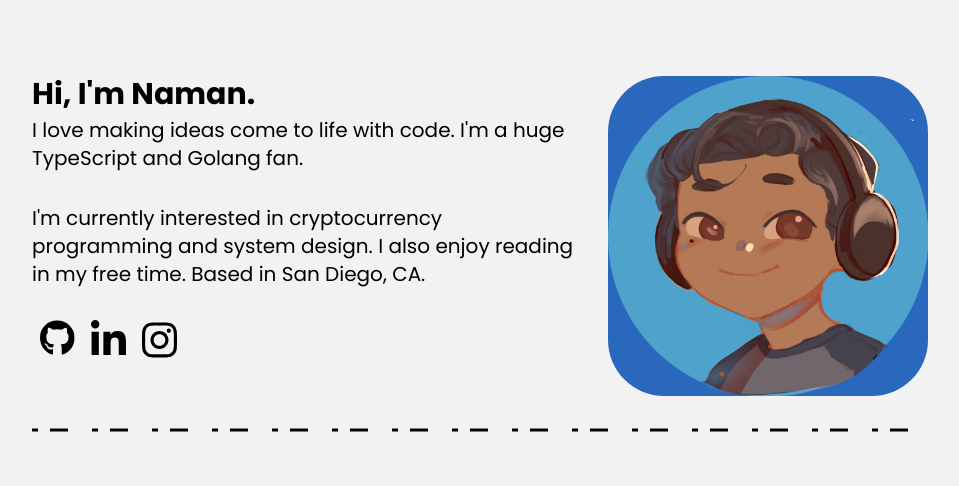
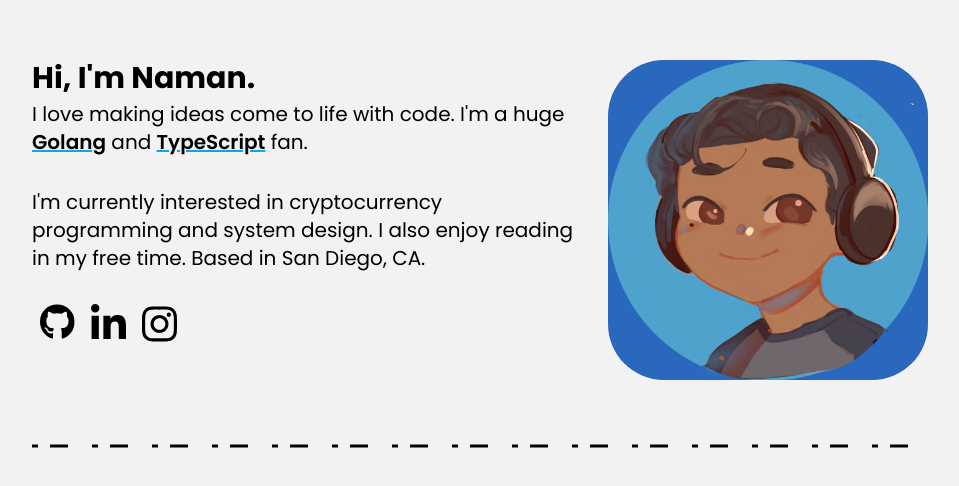
Before and after one commit to prosavage/personal-site-v3, a Next.js app: page / in a window 1280 px wide. Shown: the part 146-632 px from the top of the page, without its empty margins (160-1119 px from the left). Built offline with nearby package versions, Linux system fonts and the light colour scheme.

Commit message:
Use components, and introduce links

```diff
--- /dev/null
+++ b/src/app/Hero.tsx
@@ -0,0 +1,27 @@
+import React, { Fragment } from "react"
+import { Biolinks } from "./Biolinks";
+import Image from "next/image"
+import { Link } from "@/components/Link";
+
+interface HeroProps {
+
+}
+
+export const Hero: React.FC<HeroProps> = ({ }) => {
+      return (
+            <Fragment>
+                  <div className="flex flex-row items-start w-full">
+                        <div className='mr-8'>
+                              <p className="h-10 text-2xl md:text-3xl font-bold">Hi, I&apos;m Naman.</p>
+                              <p className="text-lg md:text-xl">I love making ideas come to life with code. I&apos;m a huge <Link href={"https://go.dev/"}>Golang</Link> and <Link href={"https://www.typescriptlang.org/"}>TypeScript</Link> fan.</p>
+                              <p className="text-lg md:text-xl mt-8">I&apos;m currently interested in cryptocurrency programming and system design. I also enjoy reading in my free time. Based in San Diego, CA.</p>
+                              <Biolinks />
+                        </div>
+                        <div className={"hidden md:flex"}>
+                              <Image src={"/hero.png"} alt={"Naman's Profile Picture"} width={2000} height={2000} className="max-w-xs rounded-4xl" />
+                        </div>
+                  </div>
+                  <img src={"/hero-seperator.svg"} alt={"hero-seperator-border"} className={"w-full h-[4px] mt-16"} />
+            </Fragment>
+      );
+}
--- a/src/app/page.tsx
+++ b/src/app/page.tsx
@@ -1,23 +1,11 @@
-import { Biolinks } from './Biolinks'
-import Image from "next/image"
+import { Hero } from "./Hero";
 
 export default function Home() {
 
   return (
     <main className="flex min-h-screen flex-col justify-center p-12 md:p-24 items-center">
       <div className="max-w-4xl">
-        <div className="flex flex-row items-start w-full">
-          <div className='mr-8'>
-            <p className="h-10 text-2xl md:text-3xl font-bold">Hi, I&apos;m Naman.</p>
-            <p className="text-lg md:text-xl">I love making ideas come to life with code. I&apos;m a huge TypeScript and Golang fan.</p>
-            <p className="text-lg md:text-xl mt-8">I&apos;m currently interested in cryptocurrency programming and system design. I also enjoy reading in my free time. Based in San Diego, CA.</p>
-            <Biolinks />
-          </div>
-          <div className={"hidden md:flex"}>
-            <Image src={"/hero.png"} alt={"Naman's Profile Picture"} width={2000} height={2000} className="max-w-xs rounded-4xl" />
-          </div>
-        </div>
-        <img src={"/hero-seperator.svg"} alt={"hero-seperator-border"} className={"w-full h-[4px] mt-8"} />
+        <Hero />
       </div>
     </main>
   )
--- /dev/null
+++ b/src/components/Link.tsx
@@ -0,0 +1,15 @@
+import React from "react"
+import NextLink from "next/link"
+
+interface LinkProps {
+      href: string,
+      children: React.ReactNode
+}
+
+export const Link: React.FC<LinkProps> = ({ href, children }) => {
+      return (
+            <NextLink href={href} className="underline decoration-sky-500 font-semibold">
+                  {children}
+            </NextLink>
+      );
+}
```
